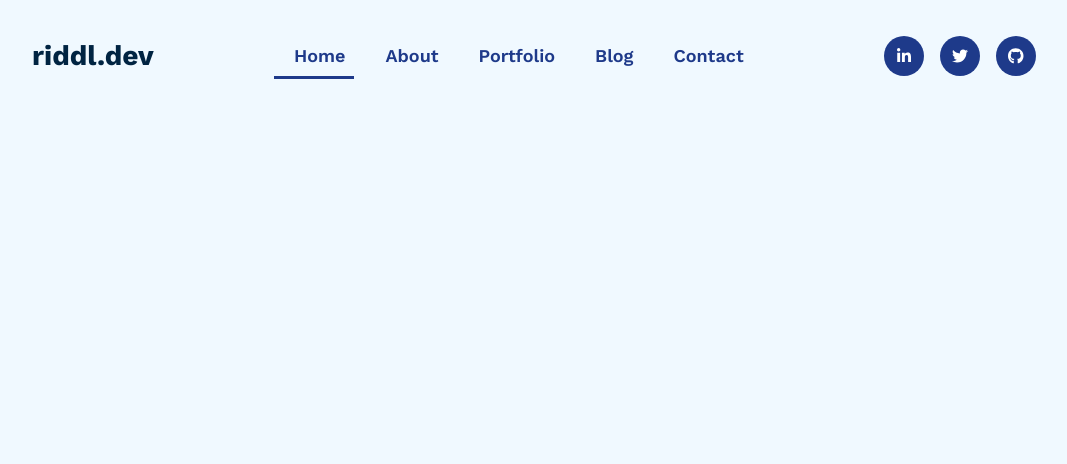
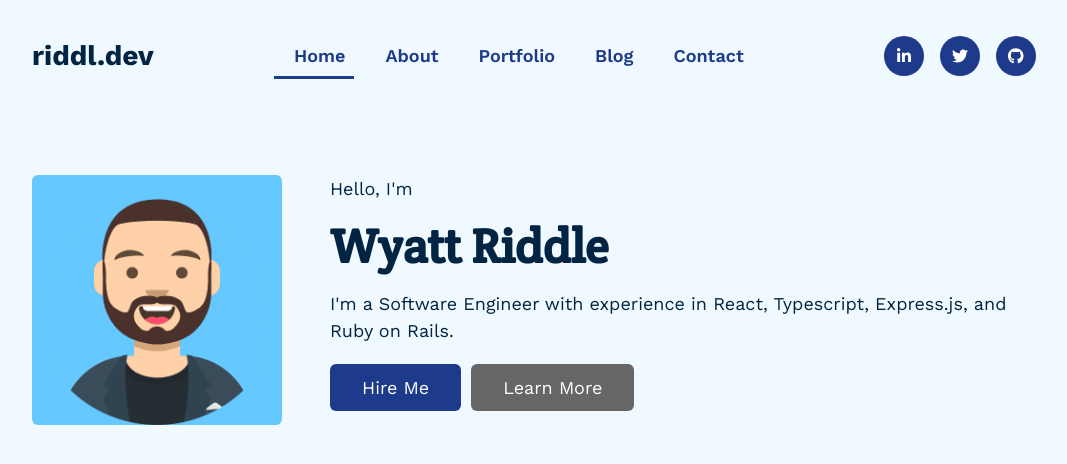
Before and after one commit to riddlew/portfolio_v2, a Next.js app: page / in a window 1280 px wide. Shown: the top 464 px of the page, without its empty margins (106-1173 px from the left). Built offline with nearby package versions, Linux system fonts and the light colour scheme.

Commit message:
feat: Hero component

```diff
--- /dev/null
+++ b/src/components/page_components/index/Hero.module.scss
@@ -0,0 +1,72 @@
+@use 'colors.scss' as *;
+@use 'breakpoints.scss' as *;
+
+.hero {
+	text-align: center;
+	display: flex;
+	align-items: flex-start;
+	justify-content: space-between;
+	gap: 4.8rem;
+
+	@include bp(lg) {
+		text-align: left;
+	}
+
+	//@apply dark-hero mt-12 p-6 md:p-12 xl:p-24 lg:mb-12 relative rounded-4xl text-white;
+}
+
+.hero_img {
+	border-radius: 0.6rem;
+	// @apply rounded-4xl mx-auto lg:mx-0 mb-12 lg:mb-0 lg:float-left lg:mr-24;
+}
+
+.hero_info {
+	display: flex;
+	flex-direction: column;
+	flex-grow: 1;
+	gap: 0.8rem;
+	// @apply lg:ml-24
+}
+
+.hero_hello {
+	display: inline-block;
+}
+
+.hero_name {
+	font-size: 4.8rem;
+	font-weight: 600;
+
+	// @apply text-6xl font-bold leading-0
+}
+
+.hero_btns {
+	margin-top: 1.2rem;
+
+	a {
+		border-radius: 0.6rem;
+		background-color: color(dark-blue);
+		color: #ffffff;
+		text-decoration: none;
+		transition: all 250ms cubic-bezier(0.4, 0, 0.2, 1);
+		padding: 1rem 3.2rem;
+		display: block;
+
+		&.btn__alt {
+			background-color: color(button-gray);
+
+			&:hover {
+				background-color: color(button-gray-hover);
+			}
+		}
+
+		@include bp(lg) {
+			display: inline-block;
+			margin-right: 1rem;
+		}
+
+		&:hover {
+			color: #ffffff;
+			background-color: color(mid-blue);
+		}
+	}
+}
--- /dev/null
+++ b/src/components/page_components/index/Hero.tsx
@@ -0,0 +1,37 @@
+import Image from 'next/image';
+import Link from 'next/link';
+import style from './Hero.module.scss';
+
+export const Hero = () => (
+	<section className="section">
+		<div className="container">
+			<div className={style.hero}>
+				<Image
+					src="/avatar.png"
+					alt="Picture of Wyatt Riddle"
+					className={style.hero_img}
+					width="250"
+					height="250"
+				/>
+				<div className={style.hero_info}>
+					<span className={style.hero_hello}>Hello, I&apos;m</span>
+					<h1 className={style.hero_name}>Wyatt Riddle</h1>
+					<p>
+						I&apos;m a Software Engineer with experience in React, Typescript,
+						Express.js, and Ruby on Rails.
+					</p>
+					<div className={style.hero_btns}>
+						<Link href="contact">Hire Me</Link>
+						<Link
+							href="about"
+							title="Learn more about Wyatt"
+							className={style.btn__alt}
+						>
+							Learn More
+						</Link>
+					</div>
+				</div>
+			</div>
+		</div>
+	</section>
+);
--- /dev/null
+++ b/src/components/page_components/index/index.ts
@@ -0,0 +1 @@
+export * from './Hero';
--- a/src/pages/index.tsx
+++ b/src/pages/index.tsx
@@ -1,6 +1,7 @@
 import Head from 'next/head';
 import Header from '@/components/Header';
 import { NextPage } from 'next';
+import { Hero } from '@/components/page_components/index';
 
 export const HomePage: NextPage = () => (
 	<>
@@ -18,6 +19,9 @@ export const HomePage: NextPage = () => (
 		</Head>
 
 		<Header />
+		<main>
+			<Hero />
+		</main>
 	</>
 );
 
```
